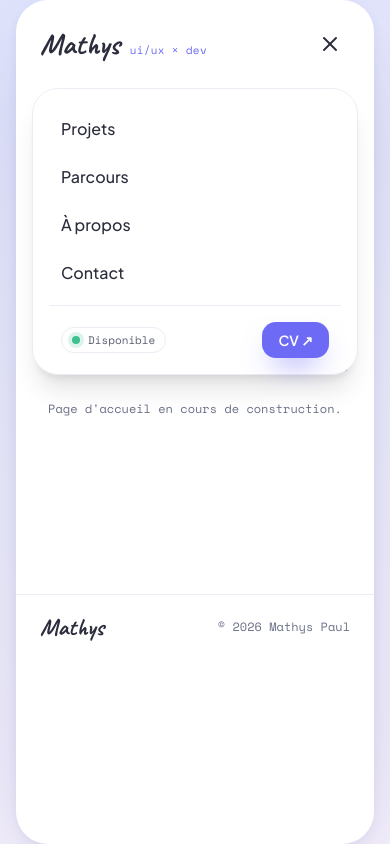
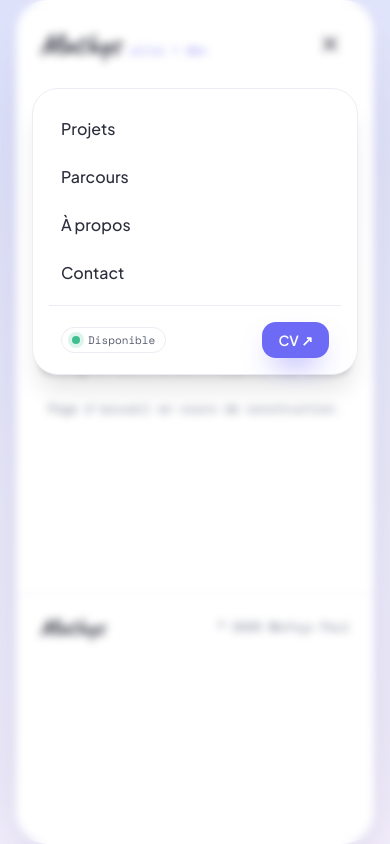
Before and after one commit to mathysPaul/skab.dev, a Next.js app in the folder client/: page / in a window 390 px wide. Both pictures are taken after a click on the button "Ouvrir le menu". Built offline with nearby package versions, Linux system fonts and the light colour scheme.

Commit message:
feat(client): add dismiss backdrop and entrance animation to mobile nav

```diff
--- a/client/components/nav.tsx
+++ b/client/components/nav.tsx
@@ -81,10 +81,17 @@ function Nav() {
         {open ? <X /> : <Menu />}
       </button>
 
-      {/* Mobile panel */}
+      {/* Mobile panel + dismiss backdrop */}
       {open && (
-        <div className="absolute left-0 right-0 top-[88px] z-20 mx-4 rounded-card border border-line bg-white p-4 shadow-xl lg:hidden">
-          <div className="flex flex-col">
+        <>
+          <button
+            type="button"
+            aria-label="Fermer le menu"
+            onClick={() => setOpen(false)}
+            className="fixed inset-0 z-10 cursor-default bg-ink/20 backdrop-blur-sm lg:hidden"
+          />
+          <div className="absolute left-0 right-0 top-[88px] z-20 mx-4 origin-top animate-in fade-in slide-in-from-top-2 rounded-card border border-line bg-white p-4 shadow-xl duration-200 lg:hidden">
+            <div className="flex flex-col">
             {links.map((link) => (
               <Link
                 key={link.href}
@@ -105,8 +112,9 @@ function Nav() {
                 <Link href="/contact">CV ↗</Link>
               </Button>
             </div>
+            </div>
           </div>
-        </div>
+        </>
       )}
     </nav>
   )
```
